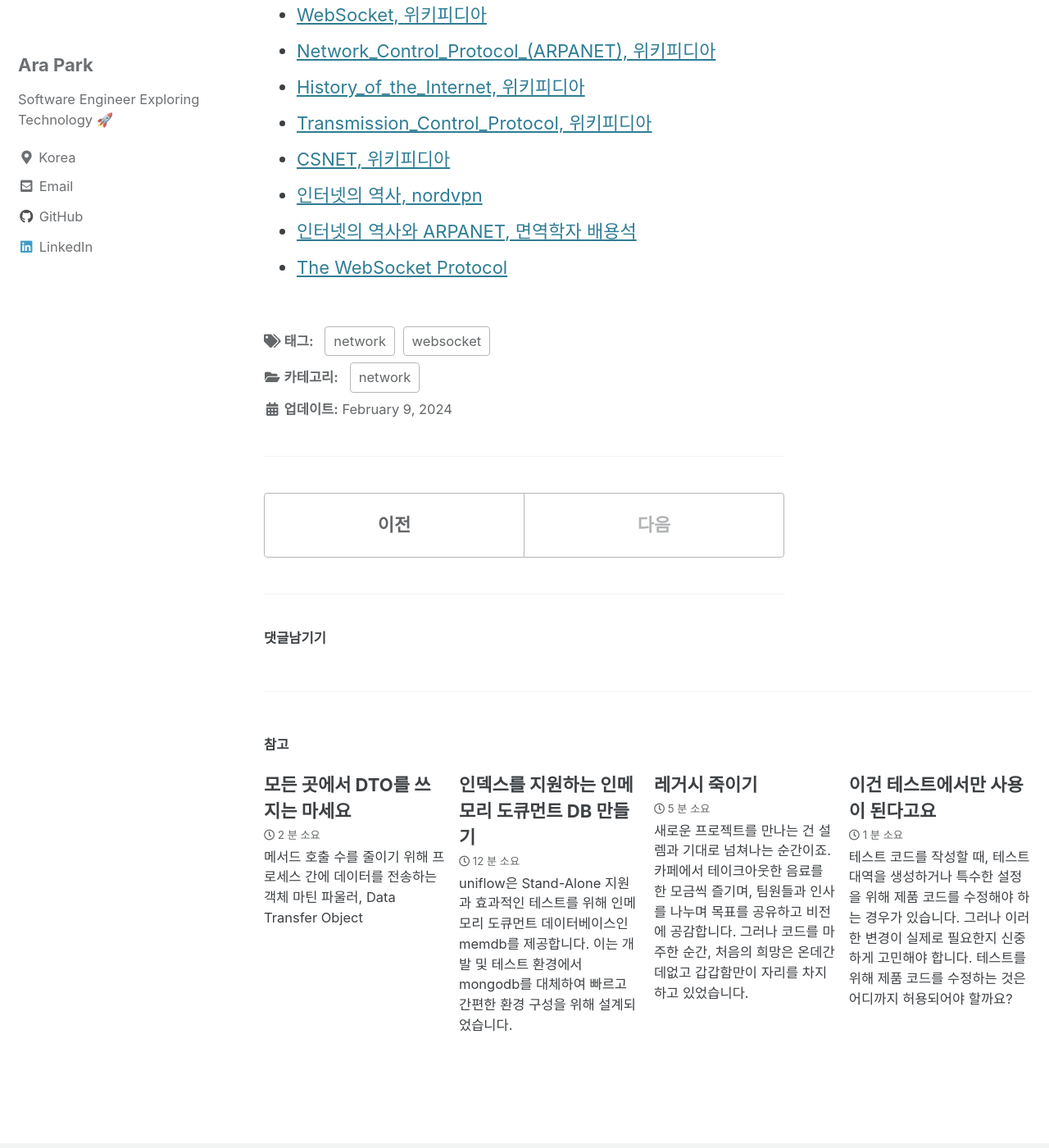
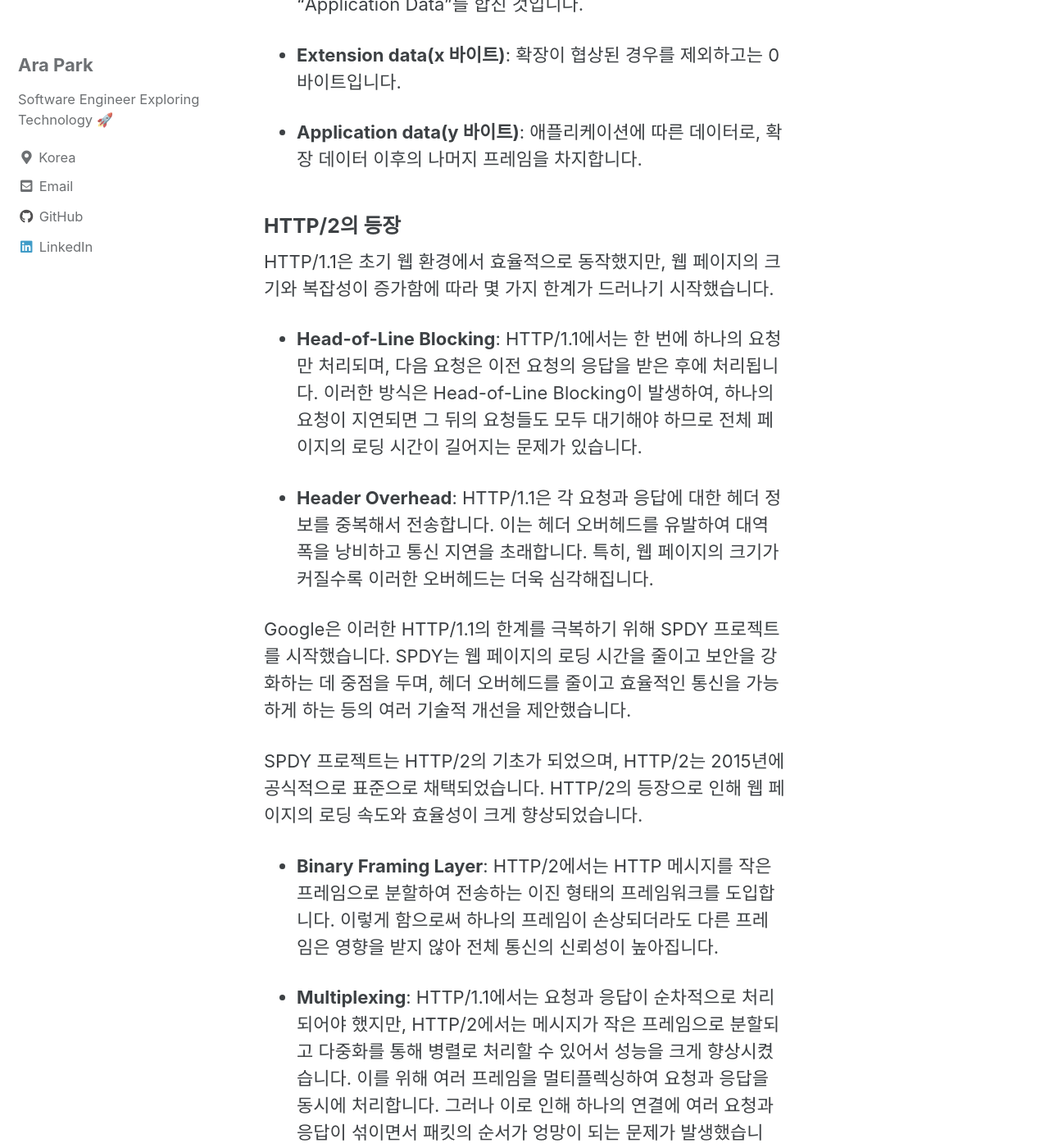
Before and after one commit to siyul-park/siyul-park.github.io, a Jekyll site: the page built from _posts/2024-02-09-from-arpanet-to-websockets.md, in a window 1280 px wide and 1400 px high, scrolled down 14504 px. Shown: the whole window at 82% size. Built offline with Jekyll 4.4.1, drawn with Linux system fonts in a browser that asks for light colours; cached includes are drawn as plain includes; comment, search, counter and statistics services are not loaded; some of the changed text lies outside the part shown.

````diff
--- a/Gemfile
+++ b/Gemfile
@@ -1,3 +1,2 @@
 source "https://rubygems.org"
 gemspec
-gem "webrick", "~> 1.8"
--- a/_posts/2024-02-09-from-arpanet-to-websockets.md
+++ b/_posts/2024-02-09-from-arpanet-to-websockets.md
@@ -146,17 +146,29 @@ WebSocket에서 연결을 종료하는 과정은 제어 프레임을 사용합
 엔드포인트는 Close 프레임을 보낼 때 다음과 같은 사전 정의된 상태 코드를 사용할 수 있습니다.
 
 - **1000**: 연결이 설정된 목적이 달성되었음을 나타냅니다.
+
 - **1001**: 엔드포인트가 "사라짐"을 나타냅니다. 예를 들어, 서버가 다운되거나 브라우저가 페이지를 이동한 경우입니다.
+
 - **1002**: 엔드포인트가 프로토콜 오류로 연결을 종료하고 있음을 나타냅니다.
+
 - **1003**: 엔드포인트가 수용할 수 없는 유형의 데이터를 받았기 때문에 연결을 종료하고 있음을 나타냅니다.
+
 - **1004**: 예약됨. 향후에 특정 의미가 정의될 수 있습니다.
+
 - **1005**: 1005는 예약된 값이며, 엔드포인트에서 Close 제어 프레임의 상태 코드로 설정해서는 안 됩니다. 실제로 상태 코드가 포함되지 않은 것을 나타내는 상태 코드로 사용됩니다.
+
 - **1006**: 1006은 예약된 값이며, 엔드포인트에서 Close 제어 프레임의 상태 코드로 설정해서는 안 됩니다. 연결이 비정상적으로 종료되었음을 나타내는 상태 코드로 사용됩니다. 즉, Close 제어 프레임을 보내거나 받지 않은 상태에서 연결이 닫혔음을 나타냅니다.
+
 - **1007**: 데이터가 메시지 내에 일치하지 않는 유형의 데이터를 받았기 때문에 연결을 종료하고 있음을 나타냅니다.
+
 - **1008**: 엔드포인트가 정책을 위반하는 메시지를 수신하여 연결을 종료하고 있음을 나타냅니다. 이것은 다른 더 적합한 상태 코드(예: 1003 또는 1009)가 없거나 정책에 대한 구체적인 세부 정보를 숨기기 위해 사용될 수 있는 일반적인 상태 코드입니다.
+
 - **1009**: 엔드포인트가 처리할 수 있는 메시지가 너무 크기 때문에 연결을 종료하고 있음을 나타냅니다.
+
 - **1010**: 1010은 클라이언트가 서버로 하나 이상의 확장을 협상하기를 기대했지만, 서버가 WebSocket 핸드셰이크 응답 메시지에 이를 반환하지 않았을 경우에 사용됩니다. 필요한 확장 목록은 Close 프레임에서 상태 코드 뒤에 UTF-8로 인코딩되어 전달되어야 합니다. 이 상태 코드는 서버가 사용하지 않으며 WebSocket 핸드셰이크를 실패시킬 수 있습니다.
+
 - **1011**: 서버가 요청을 충족시키지 못한 예기치 않은 상태를 만나 연결을 종료하고 있음을 나타냅니다.
+
 - **1015**: 1015는 예약된 값이며, 엔드포인트에서 Close 제어 프레임의 상태 코드로 설정해서는 안 됩니다. TLS 핸드셰이크를 수행하지 못한 연결 종료를 나타내기 위해 사용됩니다.
 
 ### WebSocket의 프레임
@@ -185,7 +197,9 @@ WebSocket는 하나의 데이터를 여러 프레임의 시퀀스로 전송합
 ```
 
 - **FIN(1 비트)**: 메시지의 마지막 프레임인지를 나타냅니다. 첫 번째 프레임이면서 동시에 마지막 프레임일 수도 있습니다.
+
 - **RSV1, RSV2, RSV3(각각 1 비트)**: 서버와 클라이언트가 값을 확장하자고 협상되지 않으면 기본값인 0으로 설정되어야 합니다.
+
 - **Opcode(4 비트)**: "Payload Data"의 해석을 정의합니다.
     - %x0: 전체 데이터의 일부인 프레임을 나타냅니다.
     - %x1: 텍스트 프레임을 나타냅니다.
@@ -195,12 +209,38 @@ WebSocket는 하나의 데이터를 여러 프레임의 시퀀스로 전송합
     - %x9: 핑을 나타냅니다.
     - %xA: 퐁을 나타냅니다.
     - %xB-F: 추가적인 제어 프레임을 위해 예약되어 있습니다.
+
 - **Mask(1 비트)**: "Payload Data"가 마스크되어 있는지를 정의합니다. 클라이언트에서 서버로 전송되는 모든 프레임에는 이 비트가 1로 설정됩니다. 마스킹은 악의적인 클라이언트측 코드가 데이터를 정확하게 제어하는 것을 방지하기 위한 보안 기능입니다. 4바이트의 마스크 키를 사용하여 Payload와 같이 XOR 연산을 합니다.
+
 - **Payload length(7 비트, 7+16 비트 또는 7+64 비트)**: "Payload Data"의 길이를 바이트 단위로 나타냅니다.
+
 - **Masking-key(0 또는 4 바이트)**: 클라이언트에서 서버로 전송되는 모든 프레임에는 마스킹 키가 포함됩니다.
+
 - **Payload data((x+y) 바이트)**: "Extension Data"와 "Application Data"를 합친 것입니다.
+
 - **Extension data(x 바이트)**: 확장이 협상된 경우를 제외하고는 0바이트입니다.
+
 - **Application data(y 바이트)**: 애플리케이션에 따른 데이터로, 확장 데이터 이후의 나머지 프레임을 차지합니다.
+
+### HTTP/2의 등장
+
+HTTP/1.1은 초기 웹 환경에서 효율적으로 동작했지만, 웹 페이지의 크기와 복잡성이 증가함에 따라 몇 가지 한계가 드러나기 시작했습니다.
+
+- **Head-of-Line Blocking**: HTTP/1.1에서는 한 번에 하나의 요청만 처리되며, 다음 요청은 이전 요청의 응답을 받은 후에 처리됩니다. 이러한 방식은 Head-of-Line Blocking이 발생하여, 하나의 요청이 지연되면 그 뒤의 요청들도 모두 대기해야 하므로 전체 페이지의 로딩 시간이 길어지는 문제가 있습니다.
+
+- **Header Overhead**: HTTP/1.1은 각 요청과 응답에 대한 헤더 정보를 중복해서 전송합니다. 이는 헤더 오버헤드를 유발하여 대역폭을 낭비하고 통신 지연을 초래합니다. 특히, 웹 페이지의 크기가 커질수록 이러한 오버헤드는 더욱 심각해집니다.
+
+Google은 이러한 HTTP/1.1의 한계를 극복하기 위해 SPDY 프로젝트를 시작했습니다. SPDY는 웹 페이지의 로딩 시간을 줄이고 보안을 강화하는 데 중점을 두며, 헤더 오버헤드를 줄이고 효율적인 통신을 가능하게 하는 등의 여러 기술적 개선을 제안했습니다.
+
+SPDY 프로젝트는 HTTP/2의 기초가 되었으며, HTTP/2는 2015년에 공식적으로 표준으로 채택되었습니다. HTTP/2의 등장으로 인해 웹 페이지의 로딩 속도와 효율성이 크게 향상되었습니다.
+
+- **Binary Framing Layer**: HTTP/2에서는 HTTP 메시지를 작은 프레임으로 분할하여 전송하는 이진 형태의 프레임워크를 도입합니다. 이렇게 함으로써 하나의 프레임이 손상되더라도 다른 프레임은 영향을 받지 않아 전체 통신의 신뢰성이 높아집니다.
+
+- **Multiplexing**: HTTP/1.1에서는 요청과 응답이 순차적으로 처리되어야 했지만, HTTP/2에서는 메시지가 작은 프레임으로 분할되고 다중화를 통해 병렬로 처리할 수 있어서 성능을 크게 향상시켰습니다. 이를 위해 여러 프레임을 멀티플렉싱하여 요청과 응답을 동시에 처리합니다. 그러나 이로 인해 하나의 연결에 여러 요청과 응답이 섞이면서 패킷의 순서가 엉망이 되는 문제가 발생했습니다. 이에 대한 해결책으로 클라이언트는 우선순위 지정 트리를 사용하여 각 스트림에 식별자를 설정하여 패킷의 순서를 유지하고자 합니다.
+
+- **Header Compression**: HTTP/2에서는 중복되는 헤더 정보를 미리 정의된 헤더 테이블에 저장하고, 인덱스 번호를 사용하여 해당 헤더를 참조합니다. 이를 통해 동일한 헤더가 여러 번 전송되는 대신, 헤더의 실제 내용이 아닌 인덱스 번호만 전송하여 대역폭을 효율적으로 활용할 수 있습니다. HTTP/2는 동적 헤더 압축을 지원하여 새로운 헤더 필드가 추가되거나 변경될 때에도 효율적으로 처리할 수 있습니다. 이를 통해 네트워크 부하를 줄이고 통신 속도를 향상시킬 수 있습니다.
+
+- **Server Push**: HTTP/2에서는 클라이언트가 요청하지 않은 리소스를 미리 서버에서 클라이언트로 전송합니다. 서버는 HTML 문서가 참조하는 이미지, CSS 파일, JS 파일 등의 리소스를 스스로 파악하여 클라이언트에게 미리 push합니다. 이를 통해 클라이언트가 HTML 문서를 파싱하고 추가적인 요청을 보내는 데 걸리는 시간과 회전 지연을 줄일 수 있습니다.
 
 ## 참고 자료
 - [WebSocket, 위키피디아](https://en.wikipedia.org/wiki/WebSocket)
````
Also changed, not shown: _pages/404.md (deleted, +0 -15 lines), Gemfile.lock (deleted), minimal-mistakes-jekyll.gemspec (added).
